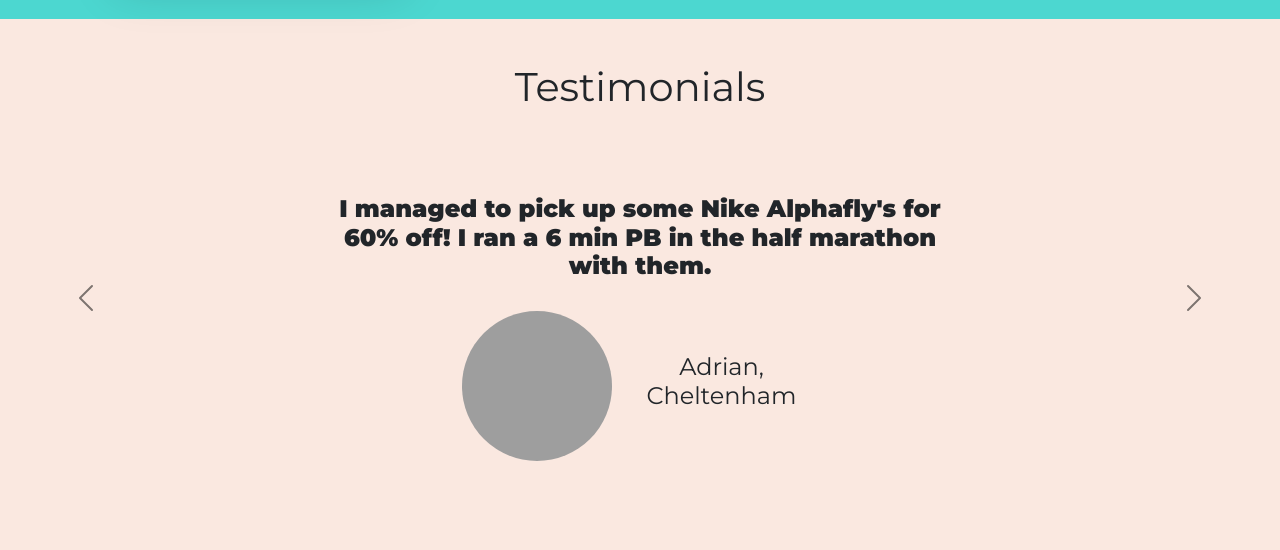
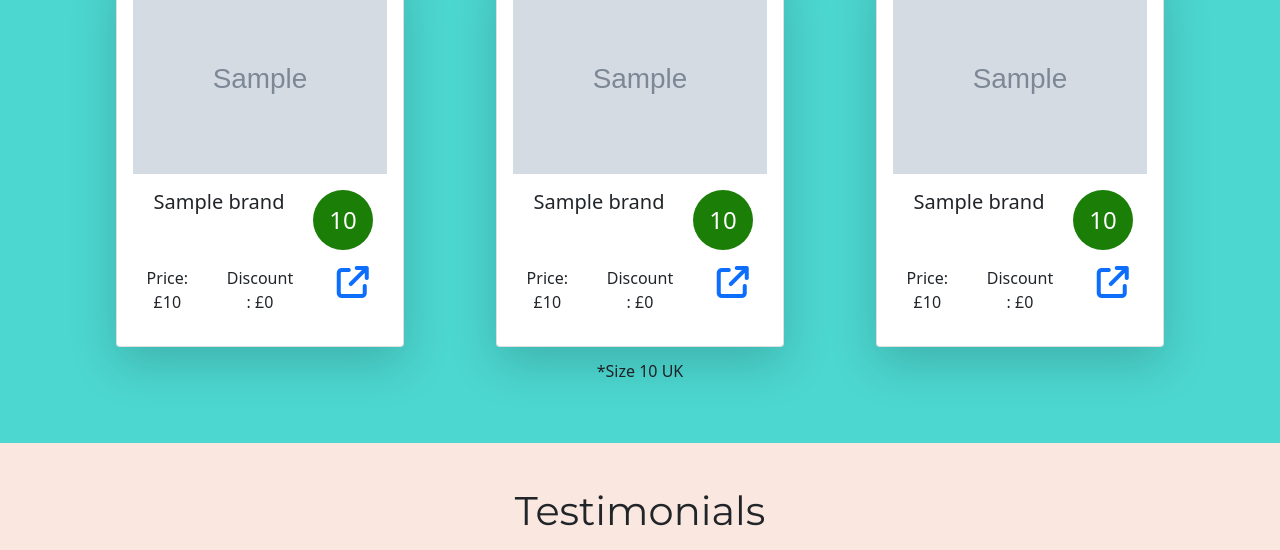
Before and after one commit to Montags24/adrians-run-club, a Flask app: page / in a window 1280 px wide. Shown: the part 2014-2564 px from the top of the page. Run offline with Flask 2, Linux system fonts and the light colour scheme; tables that the repository leaves empty hold one stand-in row (values such as "Sample post"); grey boxes marked "Sample" are stand-in pictures; some libraries are stand-ins or nearby versions; grey boxes are pictures that could not be loaded.

Commit message:
Added loop to show 6 random size 10 shoes on homepage

```diff
--- a/templates/home.html
+++ b/templates/home.html
@@ -116,35 +116,40 @@
 <section id="bottom-section">
 	<div class="container">
 		<div class="row text-center">
-			<h1 class="my-4 text-montserrat">Current Deals</h1>
+			<h1 class="my-4 text-montserrat">Current Deals*</h1>
+			{% for shoe in shoes %}
 			<div class="col-xl-4 col-lg-4 col-md-6 col-sm-12 text-center my-2">
 				<div class="card p-3 shadow-lg">
-					<img src="https://cdn.runrepeat.com/i/saucony/37960/saucony-endorphin-speed-3-85-white-blck-vizi-7e12-380.jpg"
+					<img src="{{ shoe[1].img_link }}"
 					     class="card-img-top" alt="...">
 					<div class="card-body text-center">
 						<div class="row">
 							<div class="col-8">
-								<h5 class="shoe-name">Nike ZoomX Vaporfly NEXT% 2</h5>
+								<h5 class="shoe-name">{{ shoe[0].name }}</h5>
 							</div>
 							<div class="col-4">
-								<div class="circle-singleline">80</div>
+								<div class="circle-singleline">{{ shoe[1].score }}</div>
 							</div>
 						</div>
 					</div>
 					<div class="row text-center">
 						<div class="col-4">
-							<p class="shoe-price">Price: £150</p>
+							<p class="shoe-price">Price: £{{ shoe[1].price }}</p>
 						</div>
 						<div class="col-4">
-							<p class="shoe-discount">Discount: £150</p>
+							<p class="shoe-discount">Discount: £{{ shoe[1].discount }}</p>
 						</div>
 						<div class="col-4">
-							<a href="https://www.sportsshoes.com/products/saucony/z/z/shoes/" class="shoe-link"><i
+							<a href="{{ shoe[1].deal_link }}" class="shoe-link" target="_blank"><i
 									class="fa-solid fa-arrow-up-right-from-square fa-2x"></i></a>
 						</div>
 					</div>
 				</div>
 			</div>
+			{% endfor %}
+		</div>
+		<div class="row text-center my-1">
+			<p class="muted">*Size 10 UK</p>
 		</div>
 	</div>
 </section>
```
